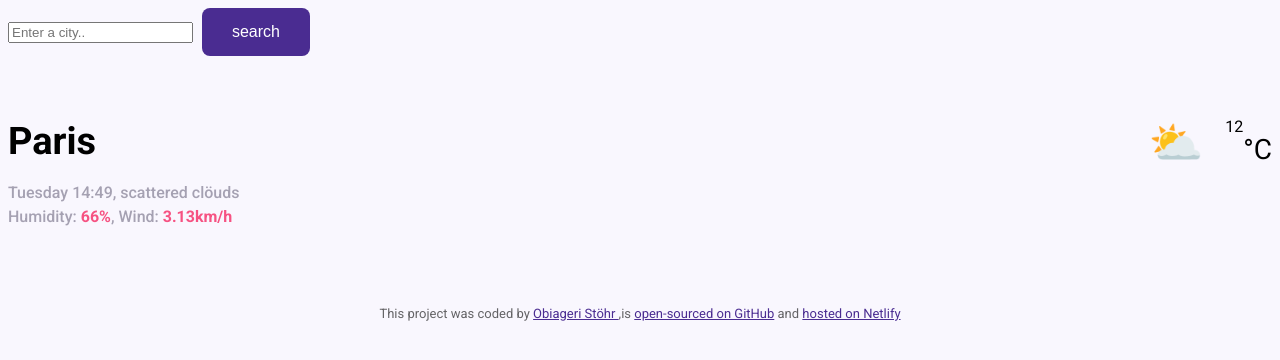
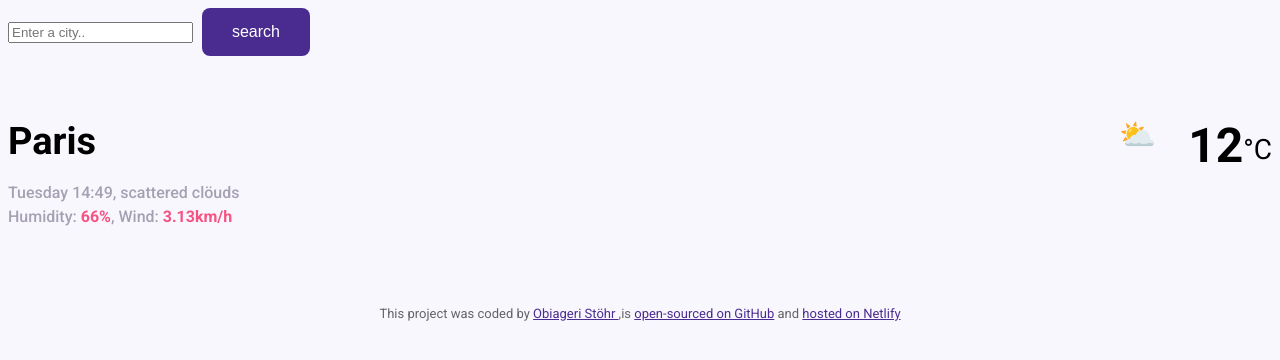
Before and after one commit to Eucharia2124/Wetter, a plain HTML site: page index.html in a window 1280 px wide. Drawn offline with Linux system fonts and the light colour scheme.

Commit message:
index.html and stzle.css corrected

```diff
--- a/src/style.css
+++ b/src/style.css
@@ -62,11 +62,11 @@ main {
     display: flex;
 }
 .weather-app-icon {
-    font-size: 44px;
+    font-size: 30px;
     margin-right: 22px;
 }
-.weather-app-termperature {
-    font-size: 44px;
+.weather-app-temperature {
+    font-size: 48px;
     margin-left: 10px;
     font-weight: bold;
 }
```
Also changed, not shown: index.html (+4 -2 lines).
